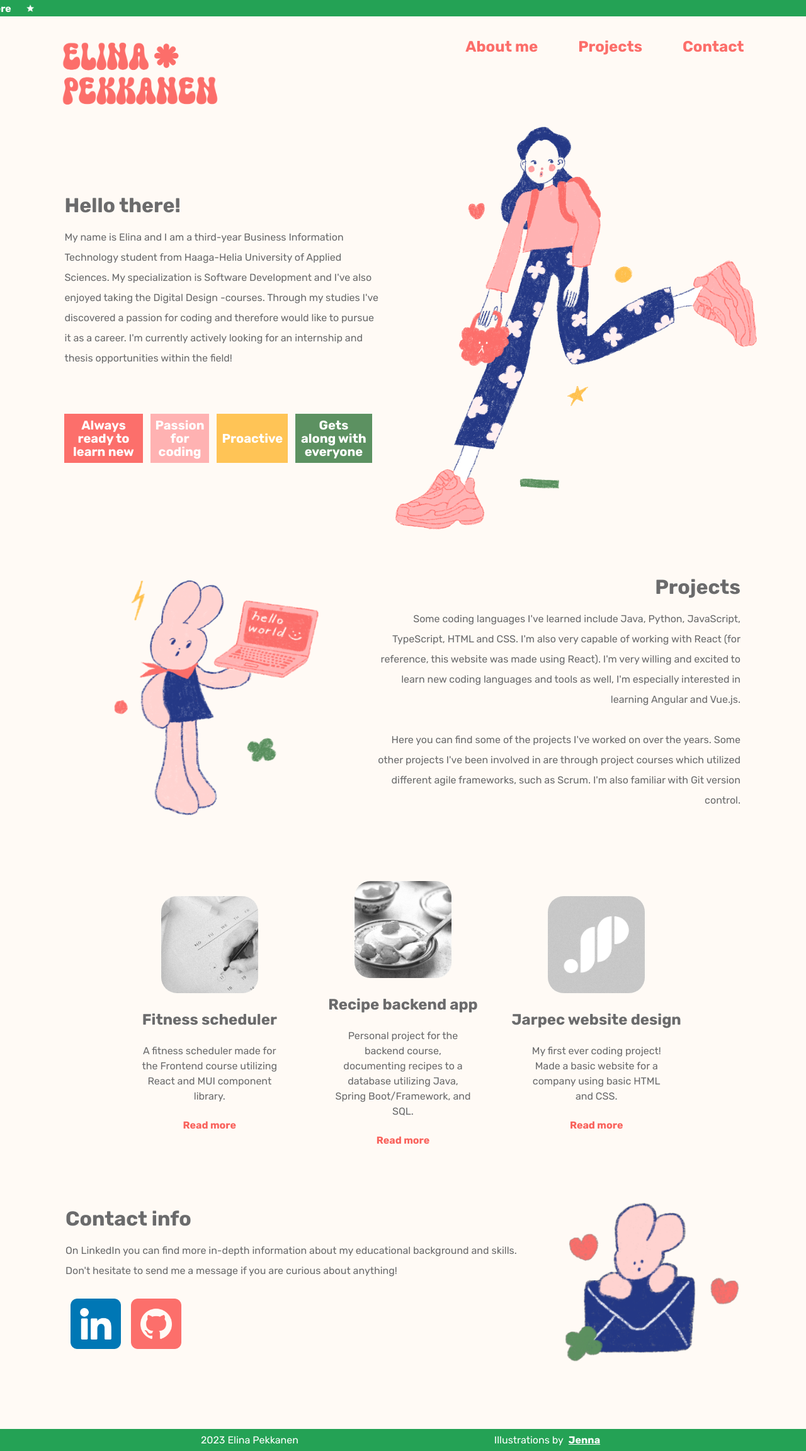
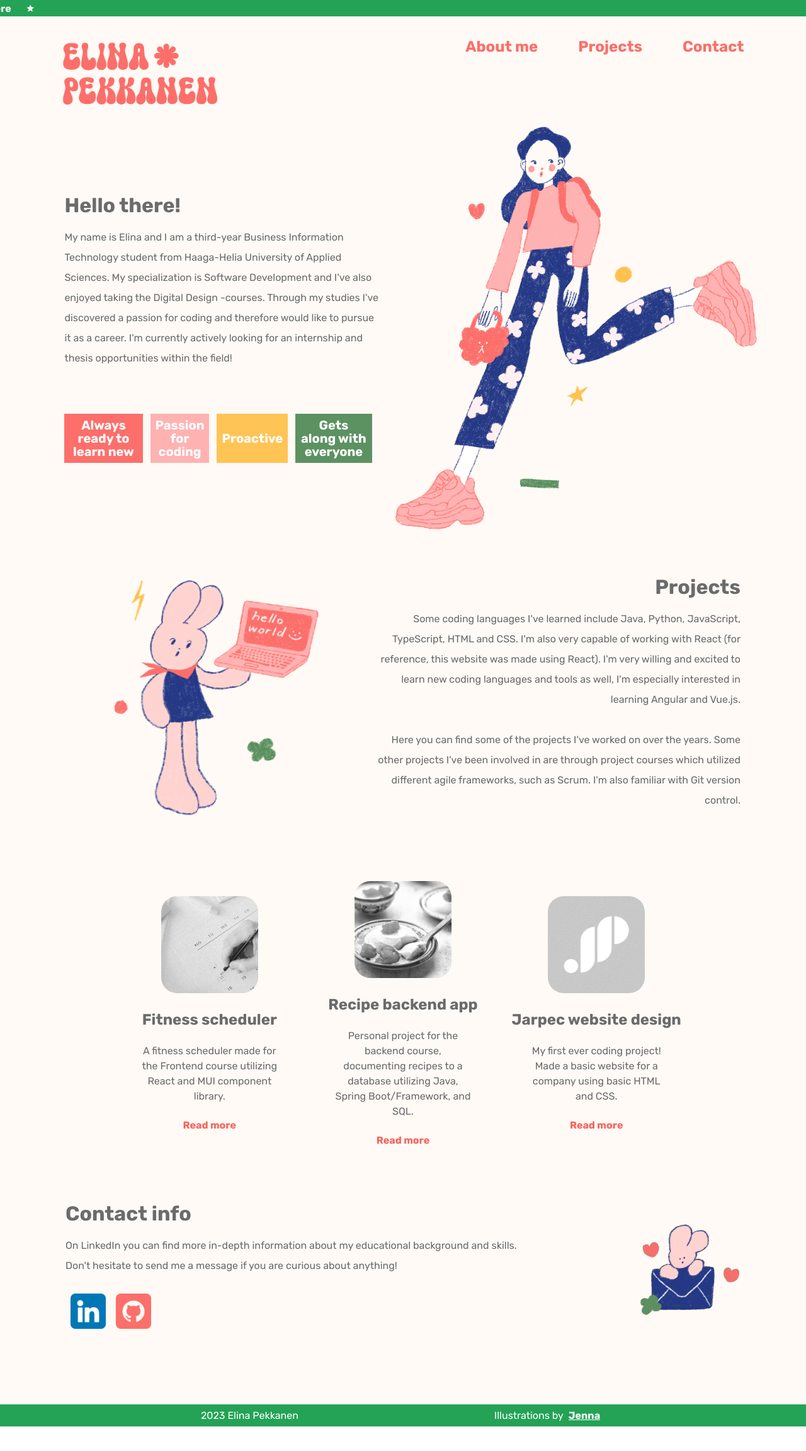
Before and after one commit to elinapekka/portfolio, a React (Create React App) app: page /#/ in a window 1280 px wide. Shown: the whole page at 63% size. After the commit the page ends 2265 px from the top, so only its background shows below. Built offline with nearby package versions, Linux system fonts and the light colour scheme.

Commit message:
Nav to all pages

```diff
--- a/package.json
+++ b/package.json
@@ -10,6 +10,7 @@
     "react": "^18.2.0",
     "react-dom": "^18.2.0",
     "react-router-dom": "^6.20.1",
+    "react-router-hash-link": "^2.4.3",
     "react-scripts": "5.0.1",
     "react-scroll": "^1.9.0",
     "web-vitals": "^2.1.4"
--- a/src/App.js
+++ b/src/App.js
@@ -6,6 +6,7 @@ import Jarpec from './components/Jarpec';
 import Fitness from './components/Fitness';
 import Recipes from './components/Recipes';
 import Message from "./components/Message"
+import NavBar from './routers/Nav';
 
 
 const Wrapper = ({children}) => {
@@ -23,7 +24,9 @@ export default function App() {
     <div>
       <Message />
       <Router>
+
         <Wrapper>
+          <NavBar />
           <Routes>
             <Route exact path="/" element={<HomePage />} />
             <Route path="/fitness-scheduler" element={<Fitness />} />
--- a/src/HomePage.js
+++ b/src/HomePage.js
@@ -2,14 +2,12 @@ import React from "react";
 import About from "./components/About";
 import Projects from "./components/Projects"
 import Contact from "./components/Contact"
-import NavBar from "./routers/Nav";
 
 const HomePage = () => {
 
 
   return (
     <div>
-        <NavBar />
         <About />
         <Projects />
         <Contact />
--- a/src/components/Jarpec.js
+++ b/src/components/Jarpec.js
@@ -10,7 +10,6 @@ const Jarpec = () => {
   return (
     <div className="content">
       <div id="project-page">
-
         <Link className="back-button" to="/" preventScrollReset={true}><img src={arrow} alt="arrow here"></img>Go back</Link>
         <h1>Personal Trainer App</h1>
           <div className="project-container">
--- a/src/routers/Nav.js
+++ b/src/routers/Nav.js
@@ -1,9 +1,9 @@
 //https://codesandbox.io/s/react-scroll-example-8mcr3?file=/src/About.js:0-427
 
-import { Link } from "react-scroll";
 import "../style/NavStyle.css"
 import logo from "../images/For_Ellu/Elina-Pekkanen-02.png";
 import logo2 from "../images/For_Ellu/Elina-Pekkanen-01.png";
+import { HashLink } from 'react-router-hash-link';
 
 const NavBar = () => {
   return (
@@ -12,15 +12,15 @@ const NavBar = () => {
         <img id="logo" src={logo} alt="website logo"></img>
         <img id="logo-mobile" src={logo2} alt="website logo"></img>
         <div id="links">
-        <Link className="navItem" to="about" spy={true} smooth={true} offset={50} duration={500}>
+        <HashLink className="navItem" smooth to="/#about">
           About me
-        </Link>
-        <Link className="navItem" to="projects" spy={true} smooth={true} offset={50} duration={500}>
+        </HashLink>
+        <HashLink className="navItem" smooth to="/#projects">
           Projects
-        </Link>
-        <Link className="navItem" to="contact" spy={true} smooth={true} offset={50} duration={500}>
+        </HashLink>
+        <HashLink className="navItem" smooth to="/#contact">
           Contact
-        </Link>
+        </HashLink>
         </div>
       </div>
     </div>
--- a/src/style/ContactStyle.css
+++ b/src/style/ContactStyle.css
@@ -14,16 +14,19 @@
     margin-left: auto;
     margin-right: 0;
     height: auto;
-    width: 35vh;
+    width: 20vh;
     padding-left: 5vh;
 }
 
 .web-logo{
-    width: 10vh;
-    height: 10vh;
+    width: 7vh;
+    height: auto;
     padding: 1.5vh 0vh 1.5vh 0vh;
 }
 
+.web-logo:hover {
+    opacity: 0.7;
+}
 
 #footer {
     display: flex;
```
Also changed, not shown: 1 other file (tests, documents, lock files or other folders).
